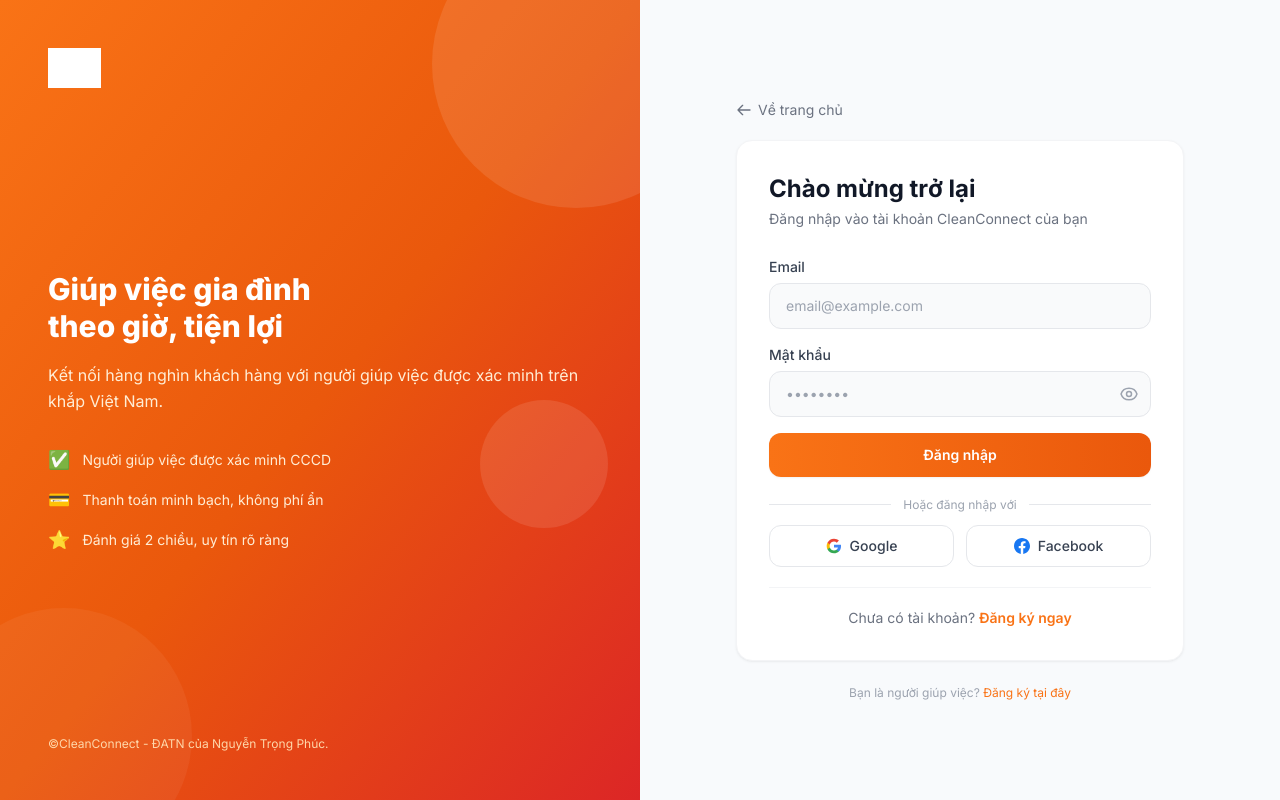
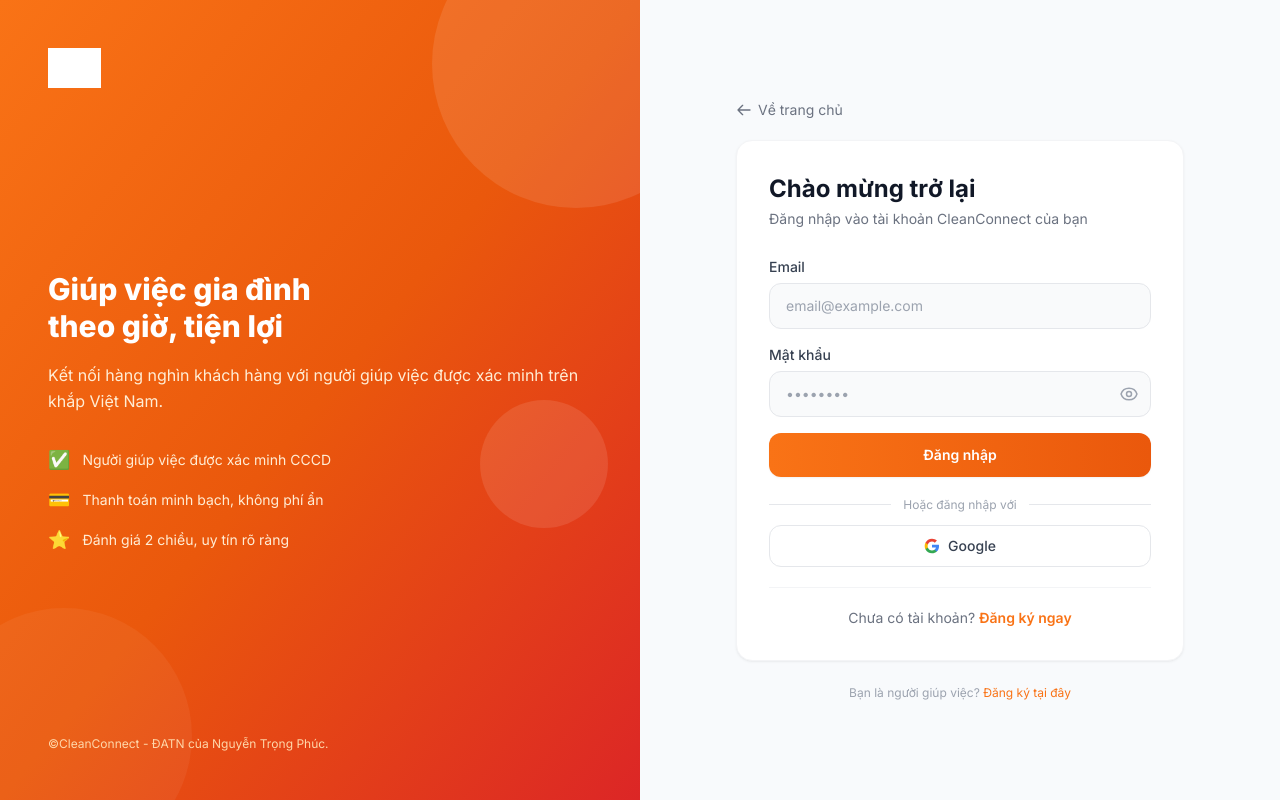
Before and after one commit to phuc2705/DATN, a React (Vite) app in the folder frontend/: page /login in a window 1280 px wide. Built offline with nearby package versions, Linux system fonts and the light colour scheme; no server answers; grey boxes are pictures that could not be loaded.

Commit message:
feat: xóa nút đăng nhập Facebook, chỉ giữ Google OAuth

```diff
--- a/frontend/src/config/firebase.js
+++ b/frontend/src/config/firebase.js
@@ -1,6 +1,6 @@
 // Khởi tạo Firebase App + Auth providers cho Google và Facebook OAuth
 import { initializeApp } from 'firebase/app';
-import { getAuth, GoogleAuthProvider, FacebookAuthProvider } from 'firebase/auth';
+import { getAuth, GoogleAuthProvider } from 'firebase/auth';
 
 const app = initializeApp({
   apiKey:            'AIzaSyB5_VhDytOG3mdII5ZXe1yNjarWCFUX0oo',
@@ -13,4 +13,3 @@
 
 export const auth = getAuth(app);
 export const googleProvider = new GoogleAuthProvider();
-export const facebookProvider = new FacebookAuthProvider();
--- a/frontend/src/pages/auth/LoginPage.jsx
+++ b/frontend/src/pages/auth/LoginPage.jsx
@@ -1,7 +1,7 @@
 import { useState } from 'react';
 import { Link, useNavigate } from 'react-router-dom';
 import { signInWithPopup } from 'firebase/auth';
-import { auth, googleProvider, facebookProvider } from '../../config/firebase';
+import { auth, googleProvider } from '../../config/firebase';
 import { useAuth } from '../../hooks/useAuth';
 import toast from 'react-hot-toast';
 
@@ -188,13 +188,12 @@
                 <div className="flex-grow border-t border-gray-200" />
               </div>
 
-              <div className="mt-3 grid grid-cols-2 gap-3">
-                {/* Google */}
+              <div className="mt-3">
                 <button
                   type="button"
                   onClick={() => handleSocialLogin(googleProvider)}
                   disabled={socialLoading || loading}
-                  className="flex items-center justify-center gap-2 px-3 py-2.5 rounded-xl border border-gray-200 bg-white hover:bg-gray-50 transition-colors text-sm font-medium text-gray-700 disabled:opacity-60 disabled:cursor-not-allowed"
+                  className="w-full flex items-center justify-center gap-2 px-3 py-2.5 rounded-xl border border-gray-200 bg-white hover:bg-gray-50 transition-colors text-sm font-medium text-gray-700 disabled:opacity-60 disabled:cursor-not-allowed"
                 >
                   <svg className="w-4 h-4 shrink-0" viewBox="0 0 24 24">
                     <path fill="#4285F4" d="M22.56 12.25c0-.78-.07-1.53-.2-2.25H12v4.26h5.92c-.26 1.37-1.04 2.53-2.21 3.31v2.77h3.57c2.08-1.92 3.28-4.74 3.28-8.09z"/>
@@ -203,19 +202,6 @@
                     <path fill="#EA4335" d="M12 5.38c1.62 0 3.06.56 4.21 1.64l3.15-3.15C17.45 2.09 14.97 1 12 1 7.7 1 3.99 3.47 2.18 7.07l3.66 2.84c.87-2.6 3.3-4.53 6.16-4.53z"/>
                   </svg>
                   Google
-                </button>
-
-                {/* Facebook */}
-                <button
-                  type="button"
-                  onClick={() => handleSocialLogin(facebookProvider)}
-                  disabled={socialLoading || loading}
-                  className="flex items-center justify-center gap-2 px-3 py-2.5 rounded-xl border border-gray-200 bg-white hover:bg-gray-50 transition-colors text-sm font-medium text-gray-700 disabled:opacity-60 disabled:cursor-not-allowed"
-                >
-                  <svg className="w-4 h-4 shrink-0" viewBox="0 0 24 24" fill="#1877F2">
-                    <path d="M24 12.073c0-6.627-5.373-12-12-12s-12 5.373-12 12c0 5.99 4.388 10.954 10.125 11.854v-8.385H7.078v-3.47h3.047V9.43c0-3.007 1.792-4.669 4.533-4.669 1.312 0 2.686.235 2.686.235v2.953H15.83c-1.491 0-1.956.925-1.956 1.874v2.25h3.328l-.532 3.47h-2.796v8.385C19.612 23.027 24 18.062 24 12.073z"/>
-                  </svg>
-                  Facebook
                 </button>
               </div>
             </div>
```
